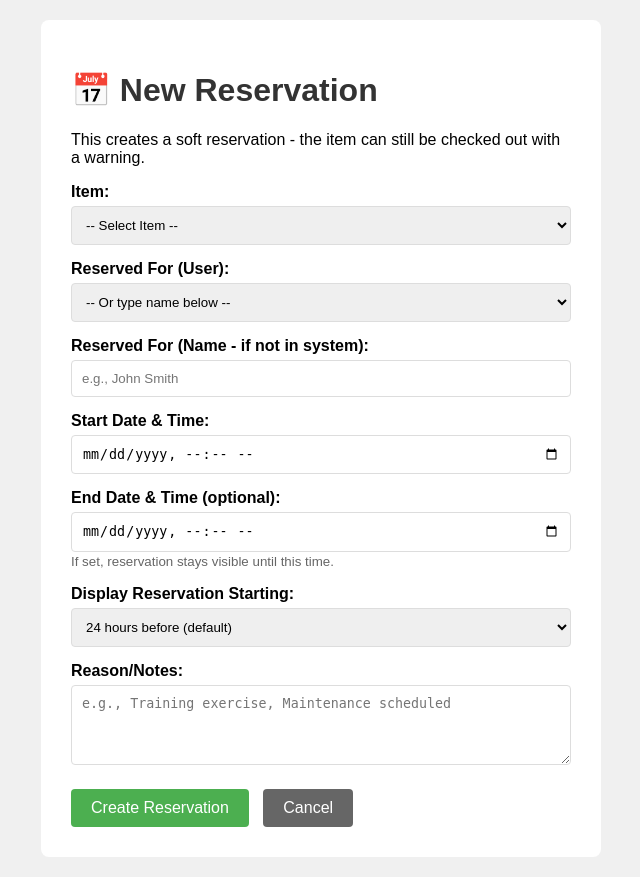
After one commit to sambollman/checkout-system, a Flask app: page /admin/reservation/new in a window 1280 px wide. The commit adds this page. Shown: the whole page, without its empty margins (319-959 px from the left). Run offline with Flask 3, Linux system fonts and the light colour scheme; the visitor is signed in with stand-in values (Sample User, id 1); data that the repository does not hold is empty.

Commit message:
Add reservation from reservations tab with new_reservation form and route

```diff
--- a/app.py
+++ b/app.py
@@ -1907,6 +1907,56 @@ def reserve_fob(fob_id):
     conn.close()
     return render_template('reserve_fob.html', fob=fob, users=users)
 
+@app.route('/admin/reservation/new', methods=['GET', 'POST'])
+def new_reservation():
+    """Create a new reservation from the reservations tab"""
+    if not session.get('admin'):
+        return redirect(url_for('admin_login'))
+
+    chicago_tz = pytz.timezone('America/Chicago')
+    conn = get_db()
+
+    if request.method == 'POST':
+        fob_id = request.form.get('fob_id')
+        user_id = request.form.get('user_id') or None
+        reserved_for_name = request.form.get('reserved_for_name')
+        reserved_datetime = request.form.get('reserved_datetime')
+        end_datetime = request.form.get('end_datetime') or None
+        display_hours_before = int(request.form.get('display_hours_before', 24))
+        reason = request.form.get('reason')
+        created_by = session.get('username', 'admin')
+
+        dt = datetime.strptime(reserved_datetime, '%Y-%m-%dT%H:%M')
+        dt = chicago_tz.localize(dt)
+
+        end_dt_iso = None
+        if end_datetime:
+            try:
+                end_dt = datetime.strptime(end_datetime, '%Y-%m-%dT%H:%M')
+                end_dt = chicago_tz.localize(end_dt)
+                end_dt_iso = end_dt.isoformat()
+            except:
+                pass
+
+        conn.execute('''
+            INSERT INTO reservations (fob_id, user_id, reserved_for_name, reserved_datetime,
+                end_datetime, display_hours_before, reason, created_by)
+            VALUES (?, ?, ?, ?, ?, ?, ?, ?)
+        ''', (fob_id, user_id, reserved_for_name, dt.isoformat(),
+               end_dt_iso, display_hours_before, reason, created_by))
+        conn.commit()
+        conn.close()
+
+        socketio.emit('status_update', get_current_status())
+        return redirect(url_for('admin_dashboard') + '#reservations')
+
+    fobs = conn.execute('''
+        SELECT * FROM key_fobs WHERE is_active = 1 ORDER BY category, vehicle_name
+    ''').fetchall()
+    users = conn.execute('SELECT * FROM users WHERE is_active = 1 ORDER BY last_name, first_name').fetchall()
+    conn.close()
+    return render_template('new_reservation.html', fobs=fobs, users=users)
+
 @app.route('/admin/reservation/bulk', methods=['GET', 'POST'])
 def bulk_reserve():
     """Create reservations for multiple items at once"""
--- a/templates/admin.html
+++ b/templates/admin.html
@@ -614,7 +614,8 @@
 
 <!-- Active Reservations Tab Content -->
 <div class="tab-content" id="Active Reservations-content">
-    <a href="/admin/reservation/bulk" class="btn" style="background: #2196F3; color: white; margin-bottom: 15px; display: inline-block;">+ Bulk Reserve</a>
+    <a href="/admin/reservation/new" class="btn btn-success" style="margin-bottom: 15px; display: inline-block;">+ Add Reservation</a>
+    <a href="/admin/reservation/bulk" class="btn" style="background: #2196F3; color: white; margin-bottom: 15px; margin-left: 10px; display: inline-block;">+ Bulk Reserve</a>
     <div style="overflow-x: auto;">
         <table>
             <thead>
--- /dev/null
+++ b/templates/new_reservation.html
@@ -0,0 +1,72 @@
+<!DOCTYPE html>
+<html>
+<head>
+    <title>New Reservation</title>
+    <style>
+        body { font-family: Arial, sans-serif; margin: 20px; background-color: #f0f0f0; }
+        .form-container { background: white; padding: 30px; border-radius: 8px; max-width: 500px; margin: 0 auto; }
+        h1 { color: #333; }
+        label { display: block; margin-top: 15px; font-weight: bold; }
+        input, select, textarea { width: 100%; padding: 10px; margin-top: 5px; border: 1px solid #ddd; border-radius: 4px; box-sizing: border-box; }
+        textarea { height: 80px; resize: vertical; }
+        button { margin-top: 20px; padding: 10px 20px; border: none; border-radius: 4px; cursor: pointer; font-size: 16px; }
+        .save-btn { background-color: #4CAF50; color: white; }
+        .cancel-btn { background-color: #666; color: white; margin-left: 10px; }
+    </style>
+</head>
+<body>
+    <div class="form-container">
+        <h1>📅 New Reservation</h1>
+        <p>This creates a soft reservation - the item can still be checked out with a warning.</p>
+
+        <form method="POST">
+            <label>Item:</label>
+            <select name="fob_id" required>
+                <option value="">-- Select Item --</option>
+                {% set current_category = namespace(value="") %}
+                {% for fob in fobs %}
+                    {% if fob.category != current_category.value %}
+                        {% set current_category.value = fob.category %}
+                        <optgroup label="{{ fob.category }}">
+                    {% endif %}
+                    <option value="{{ fob.id }}">{{ fob.vehicle_name }}</option>
+                {% endfor %}
+            </select>
+
+            <label>Reserved For (User):</label>
+            <select name="user_id">
+                <option value="">-- Or type name below --</option>
+                {% for user in users %}
+                <option value="{{ user.id }}">{{ user.last_name }}, {{ user.first_name }}</option>
+                {% endfor %}
+            </select>
+
+            <label>Reserved For (Name - if not in system):</label>
+            <input type="text" name="reserved_for_name" placeholder="e.g., John Smith">
+
+            <label>Start Date & Time:</label>
+            <input type="datetime-local" name="reserved_datetime" required>
+
+            <label>End Date & Time (optional):</label>
+            <input type="datetime-local" name="end_datetime">
+            <small style="color: #666;">If set, reservation stays visible until this time.</small>
+
+            <label>Display Reservation Starting:</label>
+            <select name="display_hours_before">
+                <option value="24">24 hours before (default)</option>
+                <option value="12">12 hours before</option>
+                <option value="48">48 hours before</option>
+                <option value="72">3 days before</option>
+                <option value="168">1 week before</option>
+                <option value="0">Immediately</option>
+            </select>
+
+            <label>Reason/Notes:</label>
+            <textarea name="reason" placeholder="e.g., Training exercise, Maintenance scheduled"></textarea>
+
+            <button type="submit" class="save-btn">Create Reservation</button>
+            <a href="/admin#reservations"><button type="button" class="cancel-btn">Cancel</button></a>
+        </form>
+    </div>
+</body>
+</html>
```
